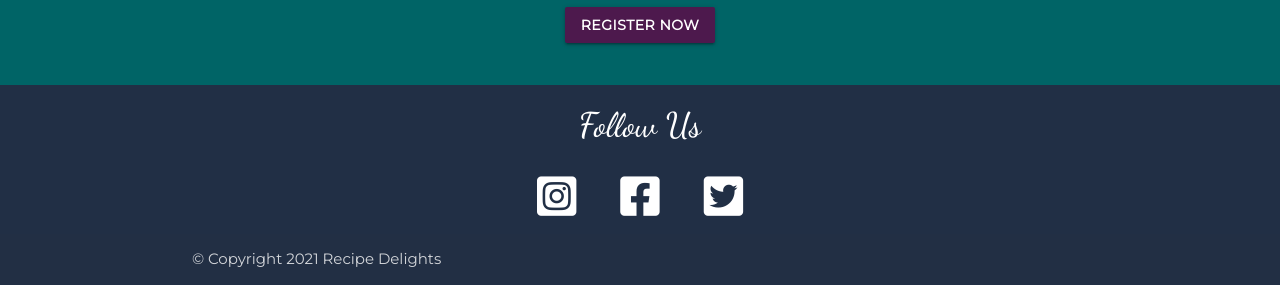
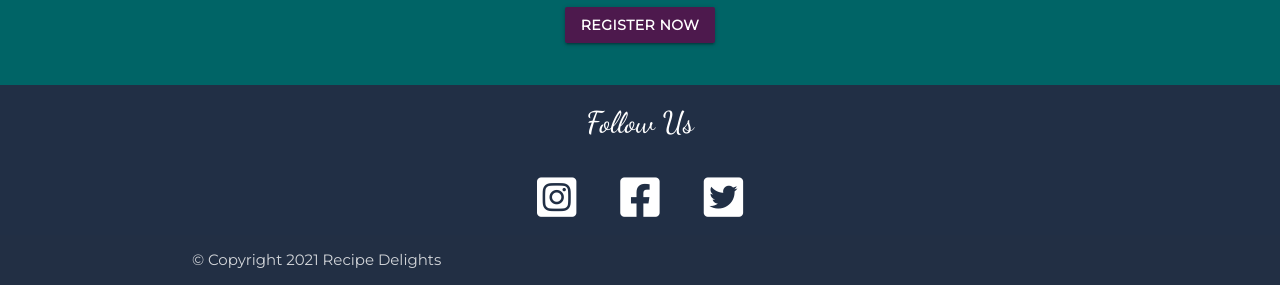
Before and after one commit to RCass172/recipe-delights, a Flask app: page / in a window 1280 px wide. Shown: the part 1252-1537 px from the top of the page. Run offline with Flask 2, Linux system fonts and the light colour scheme; data that the repository does not hold is empty; some libraries are stand-ins or nearby versions.

Commit message:
Fix error regarding heading element order

```diff
--- a/static/css/style.css
+++ b/static/css/style.css
@@ -118,6 +118,10 @@ main {
     position: relative;
 }
 
+.recipe-box h2 {
+    font-size: 30px;
+}
+
 .recipe-name {
     position: absolute;
     top: 0;
@@ -229,6 +233,11 @@ header {
     margin: 0;
 }
 
+.page-footer p {
+    font-size: 30px;
+    margin: 15px;
+}
+
 .social-network li {
     display: inline-block;
     margin: 0 auto;
--- a/templates/base.html
+++ b/templates/base.html
@@ -103,7 +103,7 @@
     <footer class="page-footer">
         <div class="footer-container">
             <div class="row">
-                <h4 class="cursive-text center-align">Follow Us</h4>
+                <p class="cursive-text center-align">Follow Us</hp>
                 <div class="col s12">
                     <!--Social media links-->
                     <ul class="social-network center-align">
--- a/templates/recipes.html
+++ b/templates/recipes.html
@@ -32,7 +32,7 @@
                     <div class="col s12 m6 recipe-box center-align">
                         <img src="{{ category.category_img }}" alt="recipe category image">
                         <div class="recipe-name">
-                            <h4 class="capitalize">{{ category.category_name }}</h4>
+                            <h2 class="capitalize">{{ category.category_name }}</h2>
                         </div>
                         <div class="category-btn center-align">
                             <div class="row">
```
